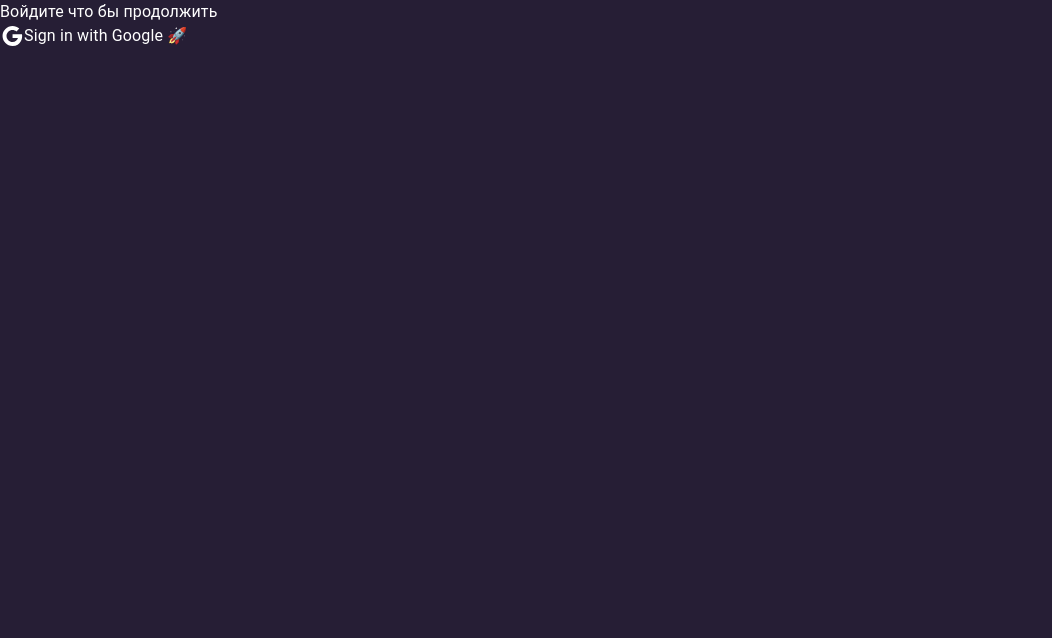
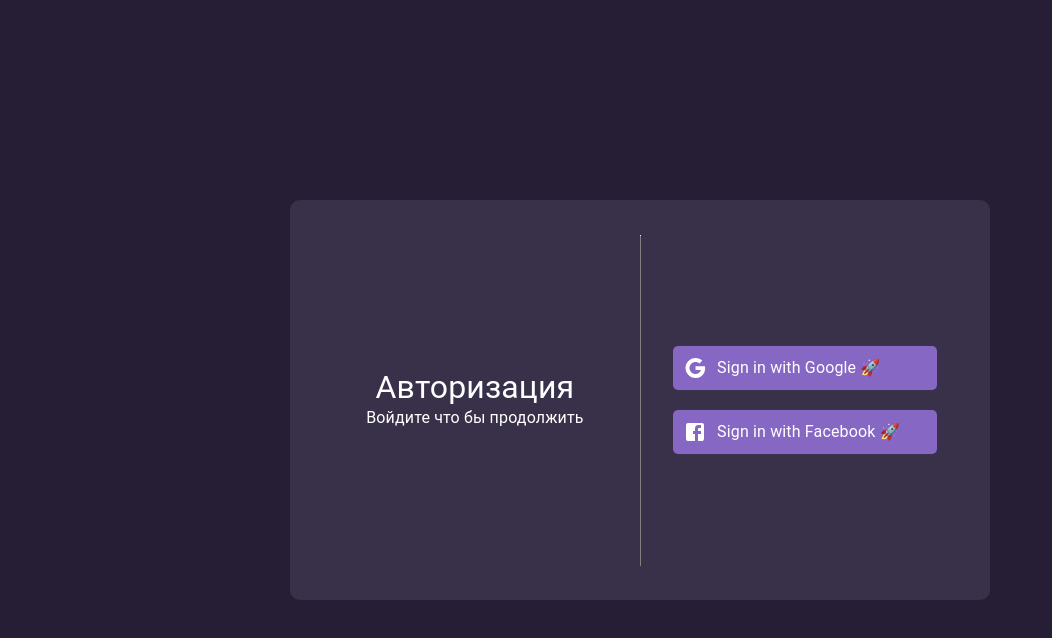
Before and after one commit to DonJuvn/alis-client, a React (Vite) app: page /#/login in a window 1280 px wide. Shown: the top 638 px of the page, without its empty margins (0-1052 px from the left). Built offline with nearby package versions, Linux system fonts and the light colour scheme.

Commit message:
fix auth design
*center form
*add facebook button
*add animation

```diff
--- a/src/Auth/index.jsx
+++ b/src/Auth/index.jsx
@@ -1,5 +1,5 @@
 import { useGoogleLogin } from '@react-oauth/google';
-import { Google } from '@mui/icons-material';
+import { Facebook, Google } from '@mui/icons-material';
 import { useDispatch } from 'react-redux';
 import { useNavigate } from 'react-router-dom';
 
@@ -20,11 +20,21 @@ function Auth() {
   return (
     <div className="auth">
       <div className="auth-form">
-        <h2>Войдите что бы продолжить</h2>
-        <button className="auth-button" onClick={login}>
-          <Google />
-          Sign in with Google 🚀
-        </button>
+        <div className="auth-text">
+          <h2>Авторизация</h2>
+          <p>Войдите что бы продолжить</p>
+        </div>
+        <hr />
+        <div className="auth-button-wrapper">
+          <button className="auth-button" onClick={login}>
+            <Google />
+            Sign in with Google 🚀
+          </button>
+          <button className="auth-button" onClick={login}>
+            <Facebook />
+            Sign in with Facebook 🚀
+          </button>
+        </div>
       </div>
     </div>
   );
--- a/src/index.css
+++ b/src/index.css
@@ -15,8 +15,9 @@
   -webkit-font-smoothing: antialiased;
   -moz-osx-font-smoothing: grayscale;
 
-  --color-primary: '#8767C4';
-  --bg-body: '#261E35';
+  --color-primary: #8767C4;
+  --bg-body: #261E35;
+  --bg-card: #D4D2F31A;
 }
 body {
   background: var(--bg-body);
@@ -35,19 +36,67 @@ h1 {
   font-size: 3.2em;
   line-height: 1.1;
 }
+h2 {
+  font-size: 2.0em;
+  line-height: 1.1;
+}
 
 .auth {
   width: 100%;
   height: 100vh;
+  display: flex;
+  justify-content: center;
+  align-items:  center;
 }
+
 .auth-form {
-  margin: 0 auto;
+  width: 700px;
+  height: 400px;
+  display: flex;
+  justify-content: space-between;
+  align-items: center;
+  padding: 20px 20px;
+  background: var(--bg-card);
+  border-radius: 10px;
+}
+
+.auth-text{
+  width: 100%;
+  overflow: hidden;
+  display: flex;
+  flex-direction: column;
+  justify-content: center;
+  align-items: center;
+}
+
+.auth-text h2, p{
+  animation: slide 1s ;
+}
+
+.auth-form hr{
+  background: grey;
+  padding: 25% 0.1px;
+}
+
+.auth-button-wrapper{
+  overflow: hidden;
+  width: 100%;
+  display: flex;
+  flex-direction: column;
+  justify-content: center;
+  align-items: center;
+  gap: 20px;
 }
 
 .auth-button {
+  width: 80%;
+  padding: 10px;
+  border-radius: 5px;
   background: var(--color-primary);
   display: flex;
+  animation: slide-reverse 1s;
   align-items: center;
+  gap: 10px;
 }
 
 .sidebar-wrapper {
@@ -104,3 +153,23 @@ h1 {
   background-color: grey;
   border: 1px dashed #333;
 }
+
+
+@keyframes slide {
+  0%{
+    transform:  translateX(400px);
+  }
+  100%{
+    transform:  translateX(0px);
+
+  }
+}
+@keyframes slide-reverse {
+  0%{
+    transform:  translateX(-400px);
+  }
+  100%{
+    transform:  translateX(0px);
+
+  }
+}
```
